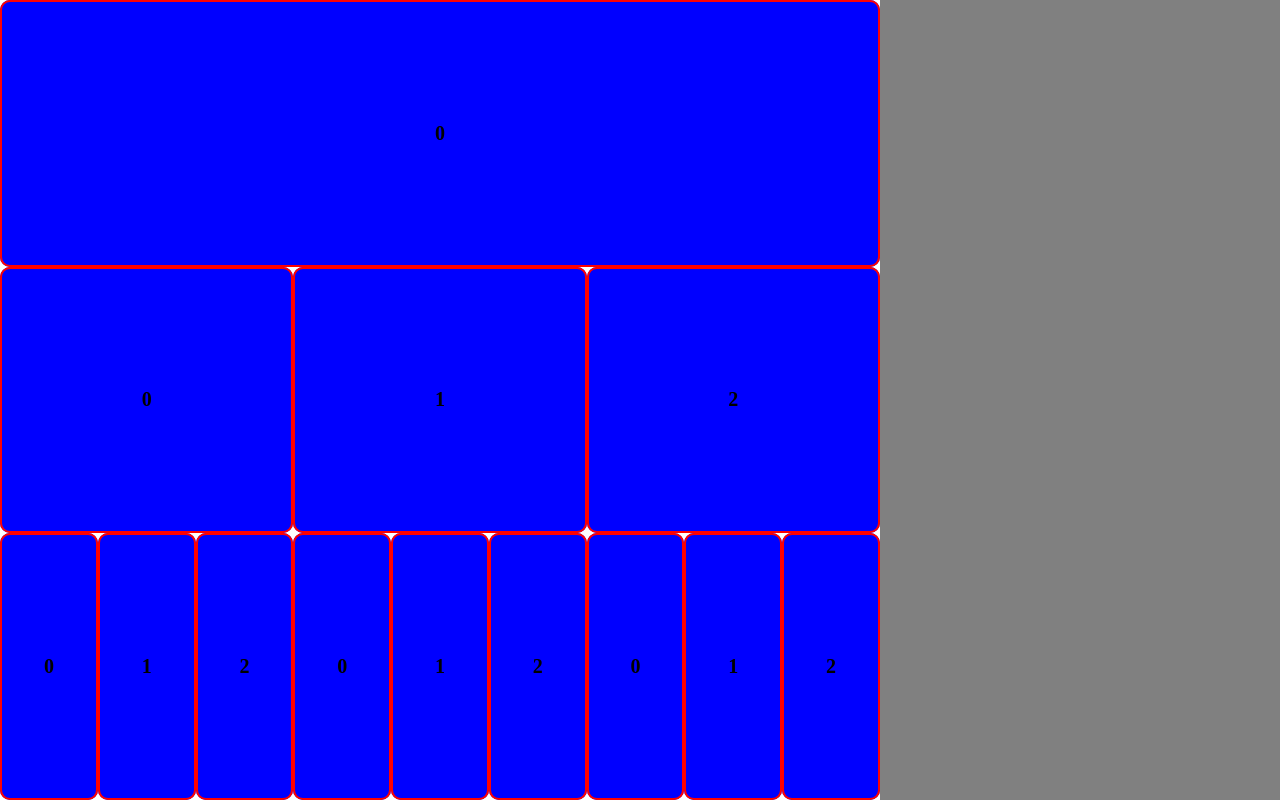
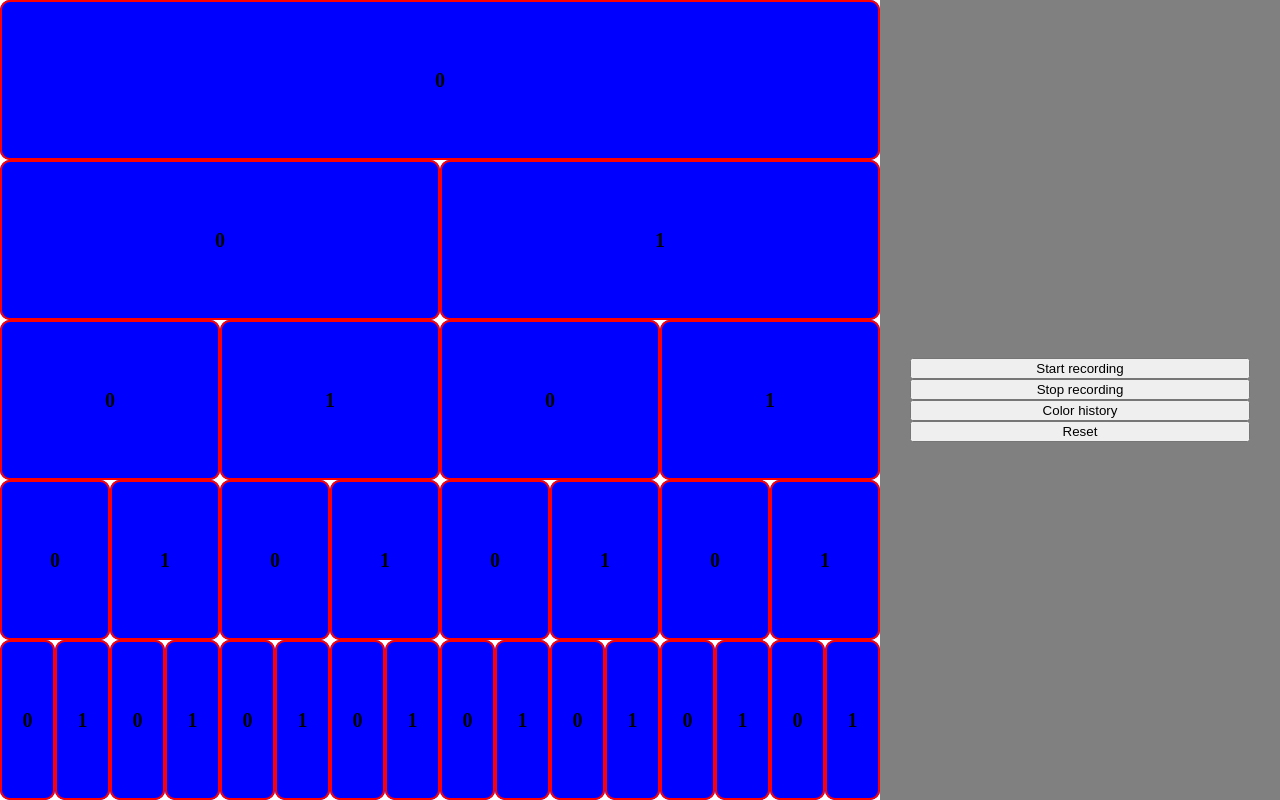
Before and after one commit to tumachine/change-detection, an Angular app: page / in a window 1280 px wide. Built offline with nearby package versions, Linux system fonts and the light colour scheme.

Commit message:
Refactor and rework on input async pipes

```diff
--- a/src/app/app.component.html
+++ b/src/app/app.component.html
@@ -1,4 +1,4 @@
 <div class="main-container">
   <app-tree [root]="root" [depth]="depth | async"></app-tree>
-  <app-control [currentNode]="current | async" (addNode)="addNode($event)" (removeNode)="removeNode()"></app-control>
+  <app-control [currentNode]="current | async" (removeNode)="removeNode()"></app-control>
 </div>
--- a/src/app/control/control.component.html
+++ b/src/app/control/control.component.html
@@ -3,7 +3,11 @@
     <div>{{ currentNode.path }}</div>
     <div>{{ currentNode.getDepth() }}</div>
     <button (click)="add()">Add</button>
-    <button (click)="removeNode.emit()">Remove</button>
+    <button (click)="remove()">Remove</button>
 <!--    construct node settings-->
   </div>
+  <button (click)="startRecording()">Start recording</button>
+  <button (click)="stopRecording()">Stop recording</button>
+  <button (click)="colorHistory()">Color history</button>
+  <button (click)="reset()">Reset</button>
 </div>
--- a/src/app/control/control.component.ts
+++ b/src/app/control/control.component.ts
@@ -1,5 +1,6 @@
 import { ChangeDetectionStrategy, Component, Input, EventEmitter, Output } from '@angular/core';
 import { TreeNode } from '../node';
+import { NodeService } from '../node.service';
 
 @Component({
   selector: 'app-control',
@@ -12,13 +13,31 @@ export class ControlComponent {
   currentNode!: TreeNode | null;
 
   @Output()
-  addNode = new EventEmitter<TreeNode>();
-
-  @Output()
   removeNode = new EventEmitter<TreeNode>();
 
+  constructor(private nodeService: NodeService) {}
+
+  startRecording(): void {
+    this.nodeService.startRecording();
+  }
+
+  stopRecording(): void {
+    this.nodeService.stopRecording();
+  }
+
+  reset(): void {
+    this.nodeService.reset();
+  }
+
+  colorHistory(): void {
+    this.nodeService.showChecked();
+  }
+
   add(): void {
-    const newNode = new TreeNode();
-    this.addNode.emit(newNode);
+    this.nodeService.addNode(new TreeNode());
+  }
+
+  remove(): void {
+    this.nodeService.removeNode();
   }
 }
--- a/src/app/node.service.ts
+++ b/src/app/node.service.ts
@@ -1,21 +1,24 @@
 import { Injectable } from '@angular/core';
-import { BehaviorSubject } from 'rxjs';
-import { defaultTreeNodeValue, TreeNode } from './node';
+import { BehaviorSubject, interval } from 'rxjs';
+import { TreeNode } from './node';
+import { TreeNodeComponent } from './tree/tree-node/tree-node.component';
 
 @Injectable({
   providedIn: 'root'
 })
 export class NodeService {
   root!: TreeNode;
-  history: string[] = [];
+  history: TreeNode[] = [];
   depth = new BehaviorSubject<number>(0);
   currentNode = new BehaviorSubject<TreeNode | null>(null);
+  record = false;
 
   constructor() {
-    this.root = this.createFirstNode();
-    this.root.generateNodes(3, 3);
+    this.root = new TreeNode();
+    this.root.path = [0];
+
+    this.root.generateNodes(5, 2);
     this.depth.next(this.root.getDepth());
-    console.log(this.root.countNodes());
     // interval(100).subscribe(() => {
     //   const randomNode = this.root.getRandomNode();
     //   if (randomNode) {
@@ -24,56 +27,69 @@ export class NodeService {
     // });
   }
 
-  onCheck(name: string): void {
-    this.history.push(name);
+  onCheck(node: TreeNode): void {
+    if (this.record) {
+      this.history.push(node);
+    }
+  }
+
+  startRecording(): void {
+    this.record = true;
+  }
+
+  stopRecording(): void {
+    this.record = false;
     console.log(this.history);
   }
 
   reset(): void {
+    this.history.forEach(n => n.changeProps({ checked: false }));
     this.history = [];
+  }
+
+  showChecked(): void {
+    this.history.forEach(n => n.changeProps({ checked: true }));
   }
 
   addNode(node: TreeNode): void {
     const currentNode = this.currentNode.value;
     currentNode?.addChild(node);
     this.depth.next(this.root.getDepth());
-    currentNode?.value.component?.markForCheck();
+    // currentNode?.value.component?.markForCheck();
   }
 
   removeNode(): void {
     const node = this.currentNode.value;
     if (node && node?.parent) {
-      node.remove();
-      if (node.parent.children.length > 0) {
-        const leftChild = node.parent.children[node.parent.children.length - 1];
-        this.changeCurrentNode(leftChild);
-        // leftChild?.value.markForCheck();
-      } else if (node.parent) {
-        this.changeCurrentNode(node.parent);
+      node.parent.removeChild(node);
+      this.changeCurrentNode(this.getNextAvailableNodeAfterDeletion(node));
+      this.depth.next(this.root.getDepth());
+      // node?.value.component?.markForCheck();
+    }
+  }
+
+  getNextAvailableNodeAfterDeletion(removedNode: TreeNode): TreeNode {
+    if (removedNode.parent) {
+      if (removedNode.parent.children.value.length > 0) {
+        return removedNode.parent.children.value[removedNode.parent.children.value.length - 1];
       }
-      this.depth.next(this.root.getDepth());
-      node?.value.component?.markForCheck();
+      return removedNode.parent;
+    } else {
+      throw new Error('removed node does not have a parent');
     }
   }
 
   changeCurrentNode(node: TreeNode): void {
     const currentNode = this.currentNode.value;
     if (currentNode === node) {
-      currentNode.value.props.current = !currentNode.value.props.current;
+      currentNode.changeProps({ current: !currentNode.getProps().current });
       this.currentNode.next(null);
-      currentNode?.value.component?.markForCheck();
     } else {
       if (currentNode) {
-        currentNode.value.props.current = false;
-        currentNode?.value.component?.markForCheck();
+        currentNode.changeProps({ current: !currentNode.getProps().current });
       }
-      node.value.props.current = true;
-      node?.value.component?.markForCheck();
+      node.changeProps({ current: !node.getProps().current });
       this.currentNode.next(node);
     }
   }
-
-  createFirstNode(): TreeNode  {
-    return new TreeNode(null, defaultTreeNodeValue, [] , [0]);
-  }
 }
--- a/src/app/node.ts
+++ b/src/app/node.ts
@@ -1,28 +1,28 @@
 import { deepClone, randomInt } from './utils';
 import { TreeNodeComponent } from './tree/tree-node/tree-node.component';
+import { BehaviorSubject } from 'rxjs';
 
 export interface TreeNodeValueProps {
   current: boolean;
+  checked: boolean;
 }
+
+export const defaultTreeNodeValueProps: TreeNodeValueProps = {
+  current: false,
+  checked: false,
+};
 
 export const defaultTreeNodeValue: TreeNodeValue = {
   component: null,
-  props: {
-    current: false,
-  }
+  props: defaultTreeNodeValueProps,
 };
 
 function deepCloneFunc(value: TreeNodeValue): TreeNodeValue {
   return {
-    component: null,
+    component: value.component,
     props: deepClone(value.props)
   };
 }
-
-export function getDefaultTreeNodeValue(): TreeNodeValue {
-  return deepCloneFunc(defaultTreeNodeValue);
-}
-
 
 export interface TreeNodeValue {
   component: TreeNodeComponent | null;
@@ -30,42 +30,48 @@ export interface TreeNodeValue {
 }
 
 export class TreeNode {
-  parent!: TreeNode | null;
-  children!: TreeNode[];
-  path!: number[];
-  value!: TreeNodeValue;
+  parent: TreeNode | null = null;
+  children = new BehaviorSubject<TreeNode[]>([]);
+  path: number[] = [];
+  value = new BehaviorSubject<TreeNodeValue>(deepCloneFunc(defaultTreeNodeValue));
 
-  constructor(parent: TreeNode | null = null, value: TreeNodeValue = getDefaultTreeNodeValue(), children: TreeNode[] = [], path: number[] = []) {
+  constructor(
+    parent: TreeNode | null = null,
+    value: TreeNodeValue = defaultTreeNodeValue,
+    children: TreeNode[] = [],
+    path: number[] = []
+  ) {
     this.parent = parent;
-    this.children = children;
+    this.children.next(children);
     this.path = path;
-    this.value = value;
+    this.value.next(deepCloneFunc(value));
   }
 
   getDepth(): number {
-    const depths: number[] = [];
-    this.getNodeDepths(this.children, depths);
-    return Math.max(...depths);
+    const depthsGatherer: number[] = [];
+    this.getNodeDepths(this, depthsGatherer);
+    return Math.max(...depthsGatherer);
   }
 
   addChild(child: TreeNode, index: number | null = null): void {
     child.parent = this;
     if (index) {
-      this.children.splice(index, 0, child);
+      this.children.next(this.children.value.filter((c, i) => i !== index));
       child.path = this.createNodePath(index);
-      this.nameChildren(this.children, index);
+      this.nameChildren(this, index);
     } else {
-      this.children.push(child);
-      child.path = this.createNodePath(this.children.length - 1);
+      this.children.next([ ...this.children.value, child ]);
+      child.path = this.createNodePath(this.children.value.length - 1);
     }
   }
 
-  remove(): boolean {
-    if (this.parent) {
-      this.parent.removeChild(this);
-      return true;
-    }
-    return false;
+  getProps(): TreeNodeValueProps {
+    return this.value.value.props;
+  }
+
+  changeProps(partialProps: Partial<TreeNodeValueProps>): void {
+    const { props, component } = this.value.value;
+    this.value.next({ component, props: { ...props, ...partialProps }});
   }
 
   generateNodes(depth: number, childrenNum: number, child: TreeNode = this): void {
@@ -77,12 +83,12 @@ export class TreeNode {
       child.addChild(newChild);
     }
 
-    child.children.forEach(n => this.generateNodes(depth - 1, childrenNum, n));
+    child.children.value.forEach(n => this.generateNodes(depth - 1, childrenNum, n));
   }
 
   removeChild(child: TreeNode): void {
     const childIndex = child.path[child.path.length - 1];
-    this.children.splice(childIndex, 1);
+    this.children.next(this.children.value.filter((c, i) => i !== childIndex));
     this.nameChildren();
   }
 
@@ -106,7 +112,7 @@ export class TreeNode {
     }
 
     let counter = 0;
-    let randomNode = new TreeNode(null, getDefaultTreeNodeValue(), [], []);
+    let randomNode = new TreeNode(null, defaultTreeNodeValue, [], []);
     this.walkOverChildren(n => {
       counter++;
       if (counter === randomNodeNum) {
@@ -119,36 +125,44 @@ export class TreeNode {
   }
 
   private copyNode(node: TreeNode): TreeNode {
-    return new TreeNode(node, deepCloneFunc(node.value), [], [ ...node.path ]);
+    return new TreeNode(node, deepCloneFunc(node.value.value), [], [ ...node.path ]);
   }
 
   private copyNodeRecursive(real: TreeNode, copy: TreeNode): TreeNode {
-    real.children.forEach(n => copy.children.push(this.copyNodeRecursive(n, this.copyNode(n))));
+    // real.children.forEach(n => copy.children.push(this.copyNodeRecursive(n, this.copyNode(n))));
+    real.children.value.forEach(n => copy.children.next([ ...copy.children.value, this.copyNodeRecursive(n, this.copyNode(n)) ]));
     return copy;
   }
 
-  private getNodeDepths(children: TreeNode[], depths: number[], d = 1): void {
-    if (children.length === 0) {
-      depths.push(d);
+  private getNodeDepths(node: TreeNode, depthsGatherer: number[], depthCounter = 1): void {
+    if (node.children.value.length === 0) {
+      depthsGatherer.push(depthCounter);
       return;
     }
-    children.forEach(child => this.getNodeDepths(child.children, depths, d + 1));
+    node.children.value.forEach(child => this.getNodeDepths(child, depthsGatherer, depthCounter + 1));
   }
 
-  private nameChildren(children: TreeNode[] = this.children, from = 0): void {
-    for (let i = from; i < children.length; i++) {
-      children[i].path = this.createNodePath(i);
-      this.nameChildren(children[i].children, 0);
-    }
+  // private nameChildren(children: TreeNode[] = this.children, from = 0): void {
+  //   children.forEach((child, i) => {
+  //     child.path = this.createNodePath(i);
+  //     this.nameChildren(child.children, 0);
+  //   });
+  // }
+
+  private nameChildren(node: TreeNode = this, from = 0): void {
+    node.children.value.forEach((child, i) => {
+      child.path = this.createNodePath(i);
+      this.nameChildren(child, 0);
+    });
   }
 
   // on operation true, stop walking
-  private walkOverChildren(operation: (n: TreeNode) => boolean, nodes: TreeNode[] = this.children): void {
+  private walkOverChildren(needToStopFn: (n: TreeNode) => boolean, nodes: TreeNode[] = this.children.value): void {
     nodes.forEach(n => {
-      if (operation(n)) {
+      if (needToStopFn(n)) {
         return;
       }
-      this.walkOverChildren(operation, n.children);
+      this.walkOverChildren(needToStopFn, n.children.value);
     });
   }
 
@@ -170,22 +184,23 @@ export class TreeNode {
   }
 
   private checkNodeChildren(node: TreeNode): boolean {
-    for (let i = 0; i < node.children.length; i++) {
-      if (!this.checkNode(node, i) || !this.checkNodeChildren(node.children[i])) {
+    // @ts-ignore
+    node.children.forEach((child, i) => {
+      if (!this.checkNode(node, i) || !this.checkNodeChildren(child)) {
         return false;
       }
-    }
+    });
     return true;
   }
 
   private checkNode(parent: TreeNode, childIndex: number): boolean {
     const correctPath = this.createNodePath(childIndex, parent);
-    const correct = this.comparePaths(parent.path, correctPath);
+    const samePaths = this.comparePaths(parent.path, correctPath);
 
-    if (!correct) {
+    if (!samePaths) {
       console.error(`INCORRECT PATH: ${parent.path[childIndex]}, SHOULD BE: ${correctPath}`);
     }
-    return correct;
+    return samePaths;
   }
 
   findNode(node: TreeNode): TreeNode | null {
@@ -199,8 +214,8 @@ export class TreeNode {
 
     let children = this.children;
     for (let i = this.path.length; i < node.path.length - 1; i++) {
-      children = children[node.path[i]].children;
+      children = children.value[node.path[i]].children;
     }
-    return children[node.path[node.path.length - 1]];
+    return children.value[node.path[node.path.length - 1]];
   }
 }
--- a/src/app/tree/tree-node/tree-node.component.html
+++ b/src/app/tree/tree-node/tree-node.component.html
@@ -1,7 +1,11 @@
-<div class="node-info" (click)="click($event)" [ngClass]="{ 'node-info-active': node.value.props.current }">
+<div
+  class="node-info"
+  (click)="click($event)"
+  [ngClass]="{ 'node-info-current': value?.props?.current, 'node-info-checked': value?.props?.checked }"
+>
   {{ node.path[node.path.length - 1] }}<br>
 <!--  {{ current }}-->
 </div>
 <div class="node-container" #containerEl>
-  <app-tree-node *ngFor="let nodeChild of node.children" [setNode]="nodeChild" [height]="elHeight"></app-tree-node>
+  <app-tree-node *ngFor="let nodeChild of node.children | async" [setNode]="nodeChild" [value]="nodeChild.value | async" [height]="elHeight"></app-tree-node>
 </div>
--- a/src/app/tree/tree.component.html
+++ b/src/app/tree/tree.component.html
@@ -1,3 +1,3 @@
 <div class="tree-container" #treeContainer>
-  <app-tree-node [setNode]="ts" [height]="height"></app-tree-node>
+  <app-tree-node [setNode]="rt" [height]="height"></app-tree-node>
 </div>
--- a/src/app/tree/tree.component.ts
+++ b/src/app/tree/tree.component.ts
@@ -19,7 +19,8 @@ import { TreeNode } from '../node';
 export class TreeComponent implements AfterViewInit {
   @Input()
   set root(ts: TreeNode) {
-    this.ts = ts;
+    this.rt = ts;
+    this.d = ts.getDepth();
     this.calculateStyling();
   }
 
@@ -30,7 +31,7 @@ export class TreeComponent implements AfterViewInit {
   }
 
   height!: number;
-  ts!: TreeNode;
+  rt!: TreeNode;
   d!: number;
 
   @ViewChild('treeContainer')
```
Also changed, not shown: src/app/tree/tree-node/tree-node.component.scss (+7 -3 lines), src/app/tree/tree-node/tree-node.component.ts (+11 -3 lines).
